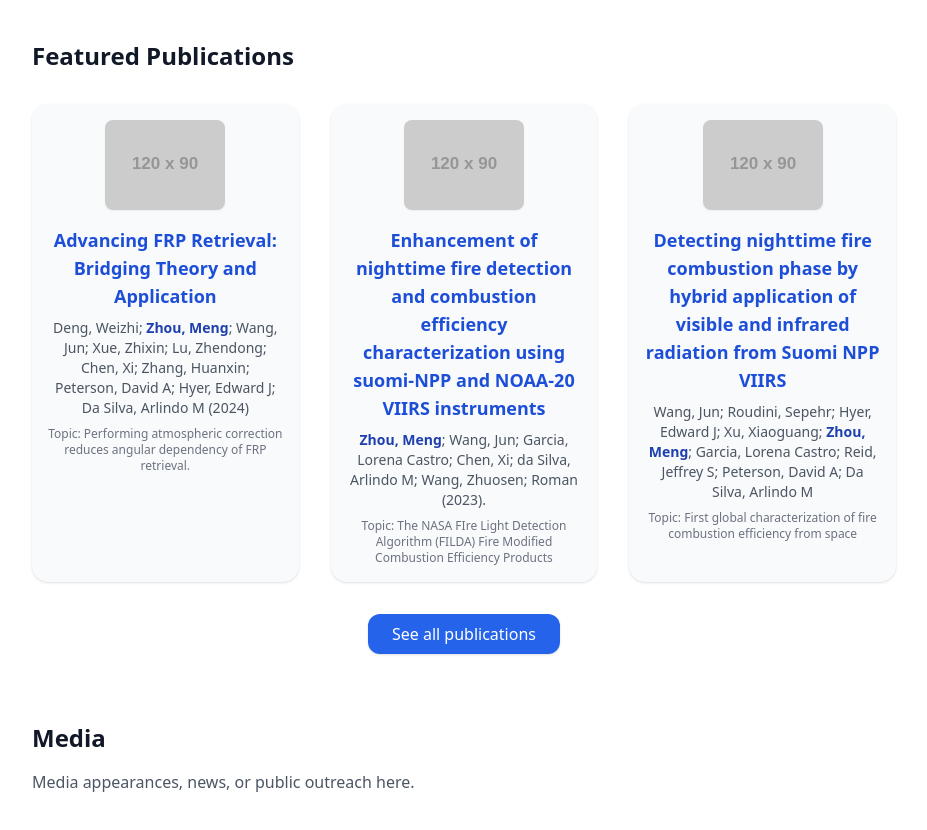
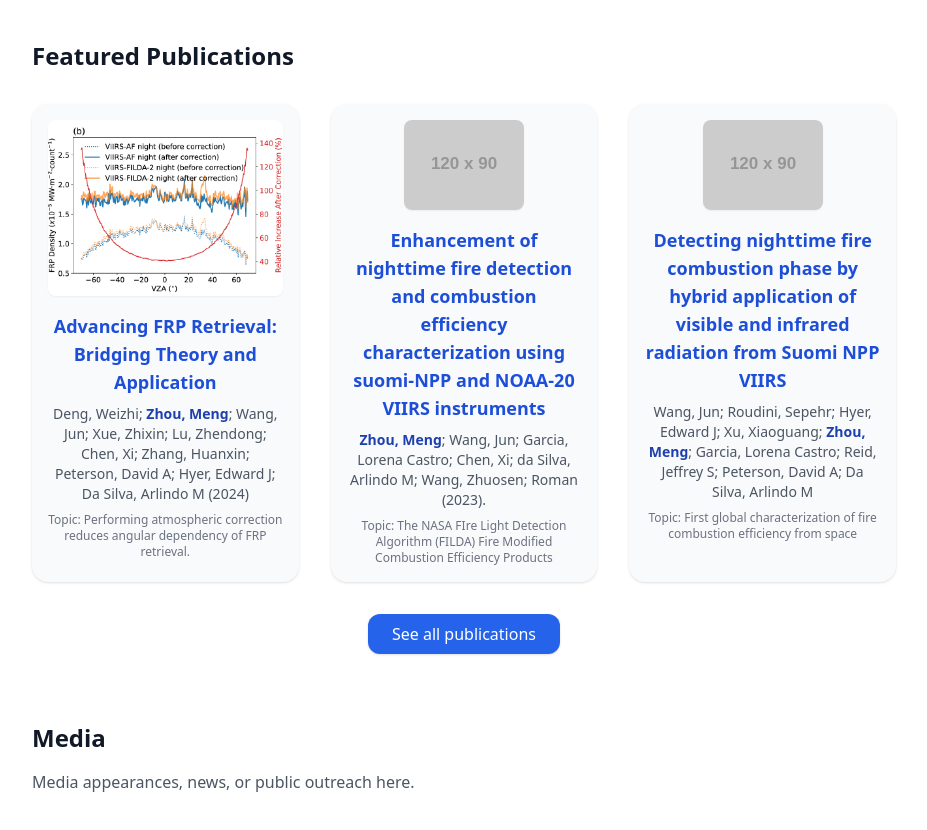
Before and after one commit to mzhou16-work/meng-zhou, a plain HTML site: page index.html in a window 1280 px wide. Shown: the part 1060-1890 px from the top of the page, without its empty margins (176-1103 px from the left). Drawn offline with nearby package versions, Linux system fonts and the light colour scheme; placeholder pictures from the web are drawn by us.

Commit message:
Update index.html

```diff
--- a/index.html
+++ b/index.html
@@ -98,7 +98,7 @@
 
          <!-- Publication 1 -->
         <div class="bg-gray-50 rounded-2xl shadow p-4 flex flex-col items-center">
-          <img src="https://placehold.co/120x90" alt="Paper figure" class="mb-4 rounded-lg shadow-sm">
+          <img src="IMG/FRP-AC.png" alt="Paper figure" class="mb-4 rounded-lg shadow-sm">
           <a href="https://doi.org/10.1109/TGRS.2024.3470538" target="_blank" class="text-lg font-semibold text-blue-700 hover:underline text-center">
             Advancing FRP Retrieval: Bridging Theory and Application
           </a>
```
